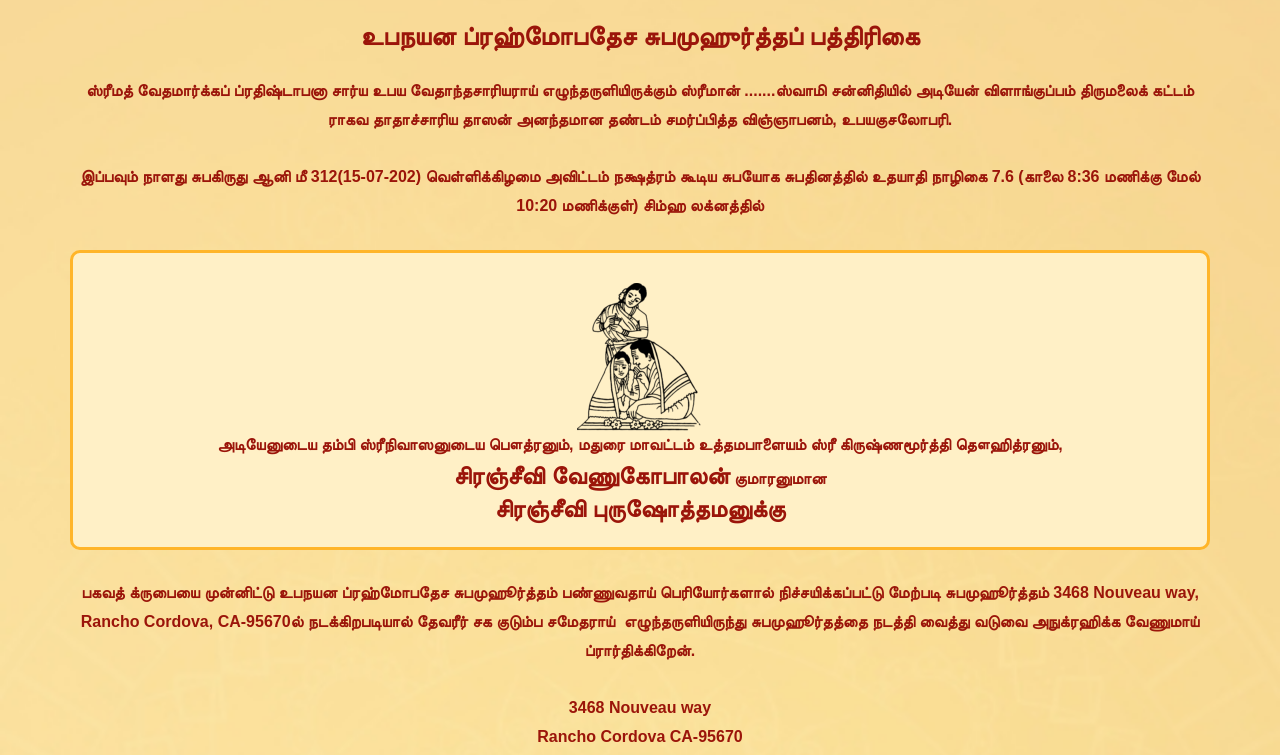
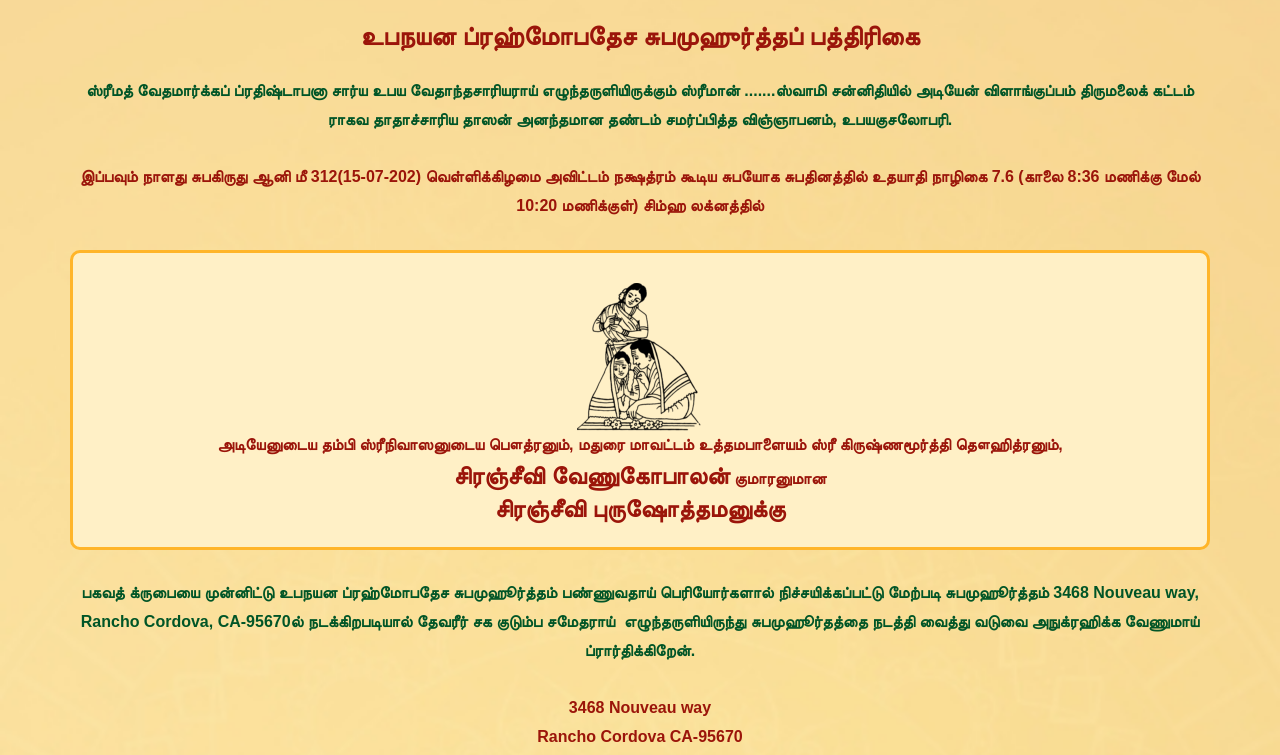
Before and after one commit to upanayanam/upanayanam.github.io, a plain HTML site: page index.html in a window 1280 px wide. Shown: the part 1705-2460 px from the top of the page. Drawn offline with Linux system fonts and the light colour scheme; a script that the page names is missing.

Commit message:
Update index.html

```diff
--- a/index.html
+++ b/index.html
@@ -512,9 +512,11 @@
 						சுபமுஹுர்த்தப் பத்திரிகை
 					</strong>
 					<p style="text-align: center;margin-top: 24px;">
-						ஸ்ரீமத் வேதமார்க்கப் ப்ரதிஷ்டாபனா சார்ய உபய வேதாந்தசாரியராய் எழுந்தருளியிருக்கும் ஸ்ரீமான்
+						<span style="
+    color: #005527;
+">ஸ்ரீமத் வேதமார்க்கப் ப்ரதிஷ்டாபனா சார்ய உபய வேதாந்தசாரியராய் எழுந்தருளியிருக்கும் ஸ்ரீமான்
 						.......ஸ்வாமி சன்னிதியில் அடியேன் விளாங்குப்பம் திருமலைக் கட்டம் ராகவ தாதாச்சாரிய தாஸன் அனந்தமான
-						தண்டம் சமர்ப்பித்த விஞ்ஞாபனம், உபயகுசலோபரி.
+						தண்டம் சமர்ப்பித்த விஞ்ஞாபனம், உபயகுசலோபரி.</span>
 						<br>
 						<br>
 						இப்பவும் நாளது சுபகிருது ஆனி மீ
@@ -555,8 +557,11 @@
 
 						</span>
 						<br>
-						பகவத் க்ருபையை முன்னிட்டு உபநயன ப்ரஹ்மோபதேச சுபமுஹூர்த்தம் பண்ணுவதாய் பெரியோர்களால் நிச்சயிக்கப்பட்டு மேற்படி சுபமுஹூர்த்தம் 3468 Nouveau way, Rancho Cordova, CA-95670ல் நடக்கிறபடியால் தேவரீர் சக குடும்ப சமேதராய்  எழுந்தருளியிருந்து சுபமுஹூர்தத்தை நடத்தி வைத்து வடுவை அநுக்ரஹிக்க வேணுமாய் ப்ரார்திக்கிறேன்.
-						<br>
+<span style="
+    color: #005527;
+">
+    பகவத் க்ருபையை முன்னிட்டு உபநயன ப்ரஹ்மோபதேச சுபமுஹூர்த்தம் பண்ணுவதாய் பெரியோர்களால் நிச்சயிக்கப்பட்டு மேற்படி சுபமுஹூர்த்தம் 3468 Nouveau way, Rancho Cordova, CA-95670ல் நடக்கிறபடியால் தேவரீர் சக குடும்ப சமேதராய்&nbsp; எழுந்தருளியிருந்து சுபமுஹூர்தத்தை நடத்தி வைத்து வடுவை அநுக்ரஹிக்க வேணுமாய் ப்ரார்திக்கிறேன்.
+</span>						<br>
 						<br>
 						<span style="
 						font-weight: 700;
```
